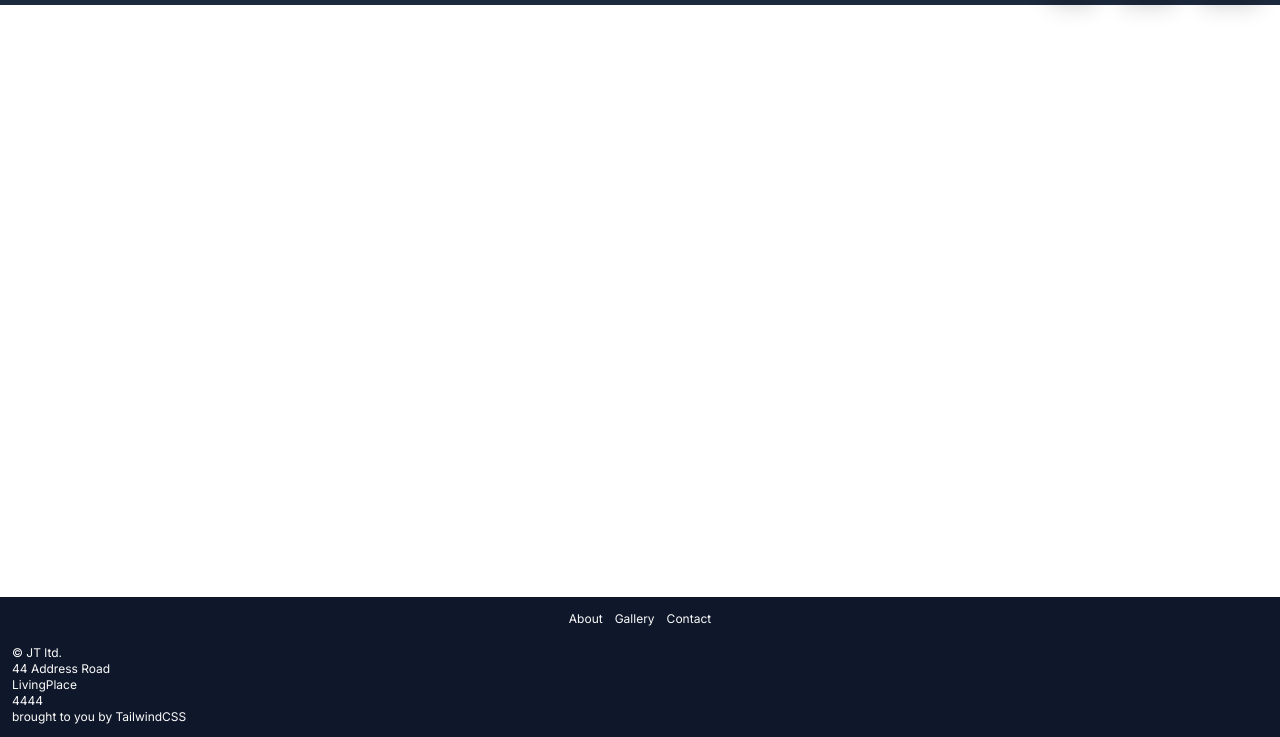
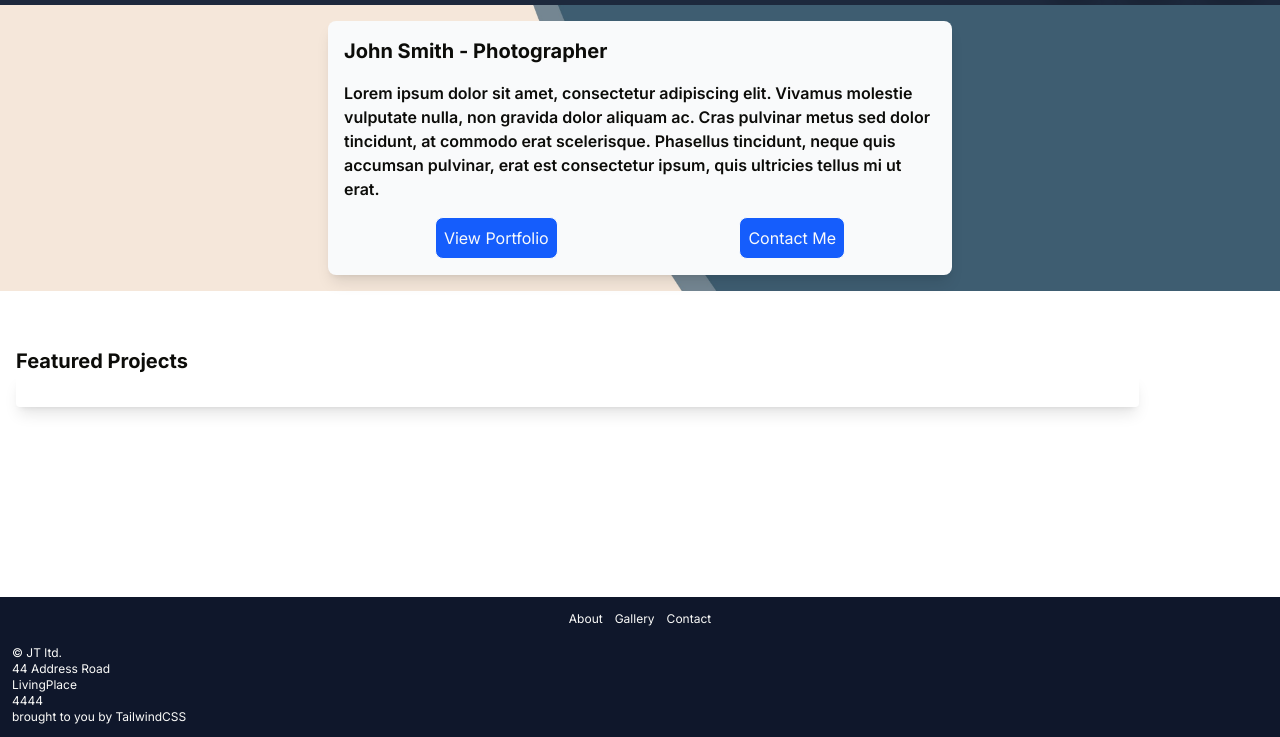
Before and after one commit to jamietomlinson312-blip/tailwind-website, a website: page public/index.html in a window 1280 px wide. Shown: the part 63-800 px from the top of the page. Drawn offline with nearby package versions, Linux system fonts and the light colour scheme.

Commit message:
Added intro section to index page

```diff
--- a/public/index.html
+++ b/public/index.html
@@ -11,7 +11,7 @@
 </head>
 <body>
     <!-- Nav bar-->
-    <header class="fixed w-full bg-slate-800 p-1" >
+    <header class=" w-full bg-slate-800 p-1" >
         <nav class="p-1 flex">
             <div class="p-1 flex auto items-center justify-between">
                 <i class="bi-envelope-at" style="font-size:medium; color:antiquewhite; margin-right:10px;"></i>
@@ -27,6 +27,32 @@
             </div>
         </nav>
     </header>
+
+    <!-- Intro section -->
+    <section  class="bg-[url(../src/assets/images/anupam-raisim-kerketta-YCv3NNjYi6Q-unsplash.jpg)] bg-cover
+                    relative p-4 text-olive-950 font-Inter flex justify-center">
+        <div class="p-4 max-w-1/2 flex flex-col gap-4 bg-gray-50 rounded-lg shadow-lg">
+            <h1 class="font-bold text-xl">John Smith - Photographer</h1>
+            <p class="font-semibold">
+                Lorem ipsum dolor sit amet, consectetur adipiscing elit. Vivamus molestie vulputate nulla,
+                 non gravida dolor aliquam ac. Cras pulvinar metus sed dolor tincidunt, at commodo
+                 erat scelerisque. Phasellus tincidunt, neque quis accumsan pulvinar, erat est consectetur
+                 ipsum, quis ultricies tellus mi ut erat.
+            </p>
+            <div class="flex justify-around">
+                <a href="#portfolio" class="p-2 bg-blue-600 text-gray-50 rounded-lg border-1 hover:bg-blue-700">
+                View Portfolio</a>
+                <a href="#contact" class="p-2 bg-blue-600 text-gray-50 rounded-lg border-1 hover:bg-blue-700">
+                Contact Me</a>
+            </div>
+        </div>
+    </section >
+
+    <!-- Projects-->
+    <section  class="relative p-4 mt-10 text-olive-950 font-Inter">
+        <h1 class="font-bold text-xl">Featured Projects</h1>
+        <div class="p-4 max-w-9/10 flex justify-center gap-4 rounded shadow-lg">
+    </section >
 
     <!-- Footer -->
     <footer class="absolute bottom-0 left-0 bg-slate-900 p-1 w-full font-Inter" >
```
Also changed, not shown: src/output.css.
